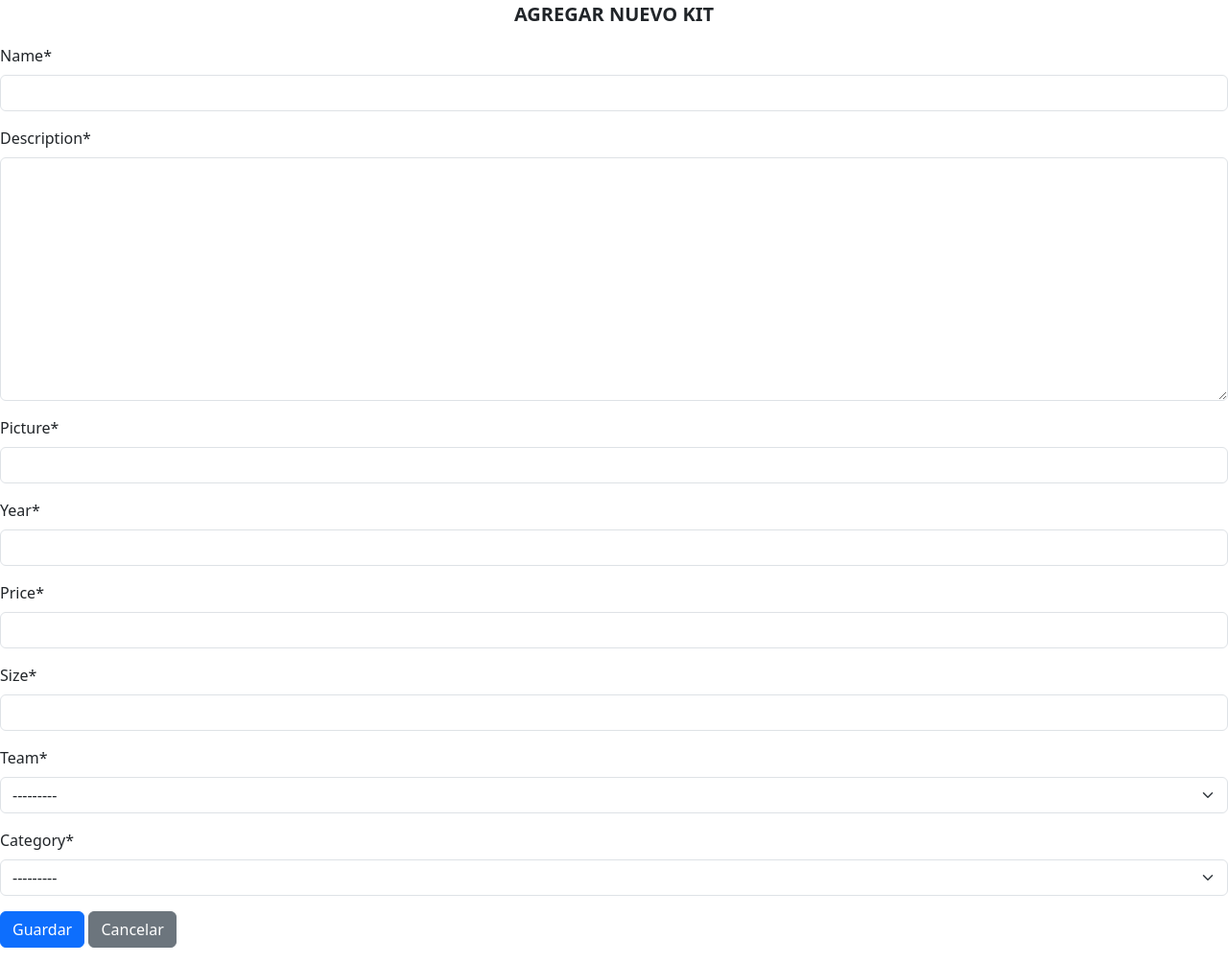
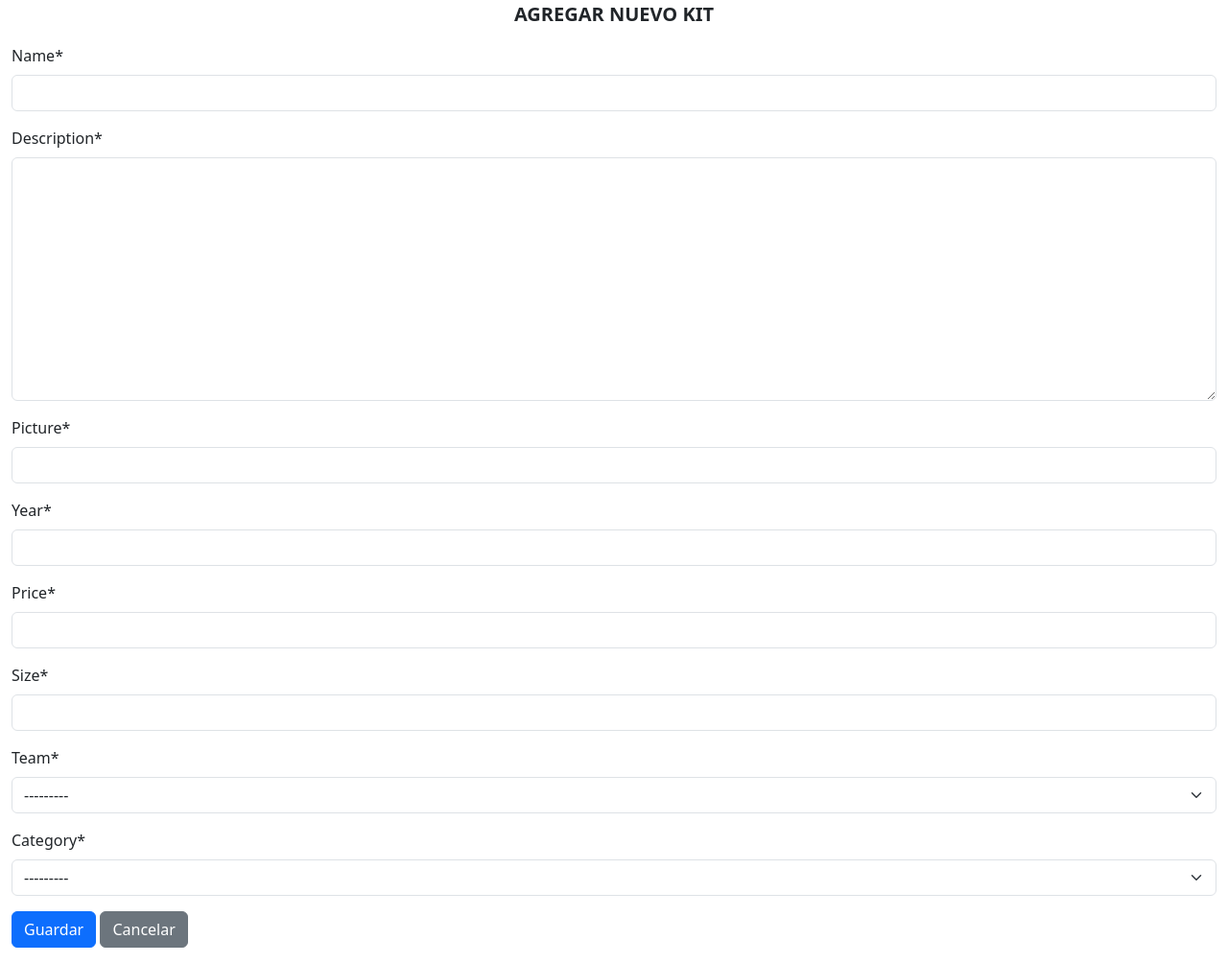
Before and after one commit to dalo12/django-kits-store, a Django app: page /kits/create in a window 1280 px wide. Shown: the whole page at 96% size. Run offline with Django 5.2, Linux system fonts and the light colour scheme; tables that the repository leaves empty hold one stand-in row (values such as "Sample post"); some libraries are stand-ins or nearby versions.

Commit message:
Added container to views

```diff
--- a/kitsStore/kits_management/templates/kits/template.html
+++ b/kitsStore/kits_management/templates/kits/template.html
@@ -10,15 +10,14 @@
 <!DOCTYPE html>
 <html lang="es-AR">
 	<head>
-    	<title>{{ titulo }}</title>
 		<meta charset="UTF-8">
 		<meta name="viewport" content="width=device-width, initial-scale=1.0">
 		<meta http-equiv="X-UA-Compatible" content="ie=edge">
         <link rel="stylesheet" href="{% static 'kits_management/styles.css' %}">
-
 	</head>
 
 	<body>
+		<div class="container-fluid">
         {% block cuerpo %}
         {% endblock cuerpo %}
 		</div>
--- a/kitsStore/kits_management/views.py
+++ b/kitsStore/kits_management/views.py
@@ -46,5 +46,3 @@ class DeleteKit(SuccessMessageMixin, DeleteView):
         success_message = "Kit eliminado correctamente"
         messages.success (self.request, (success_message))
         return reverse('index')
-
-# Create your views here.
```
